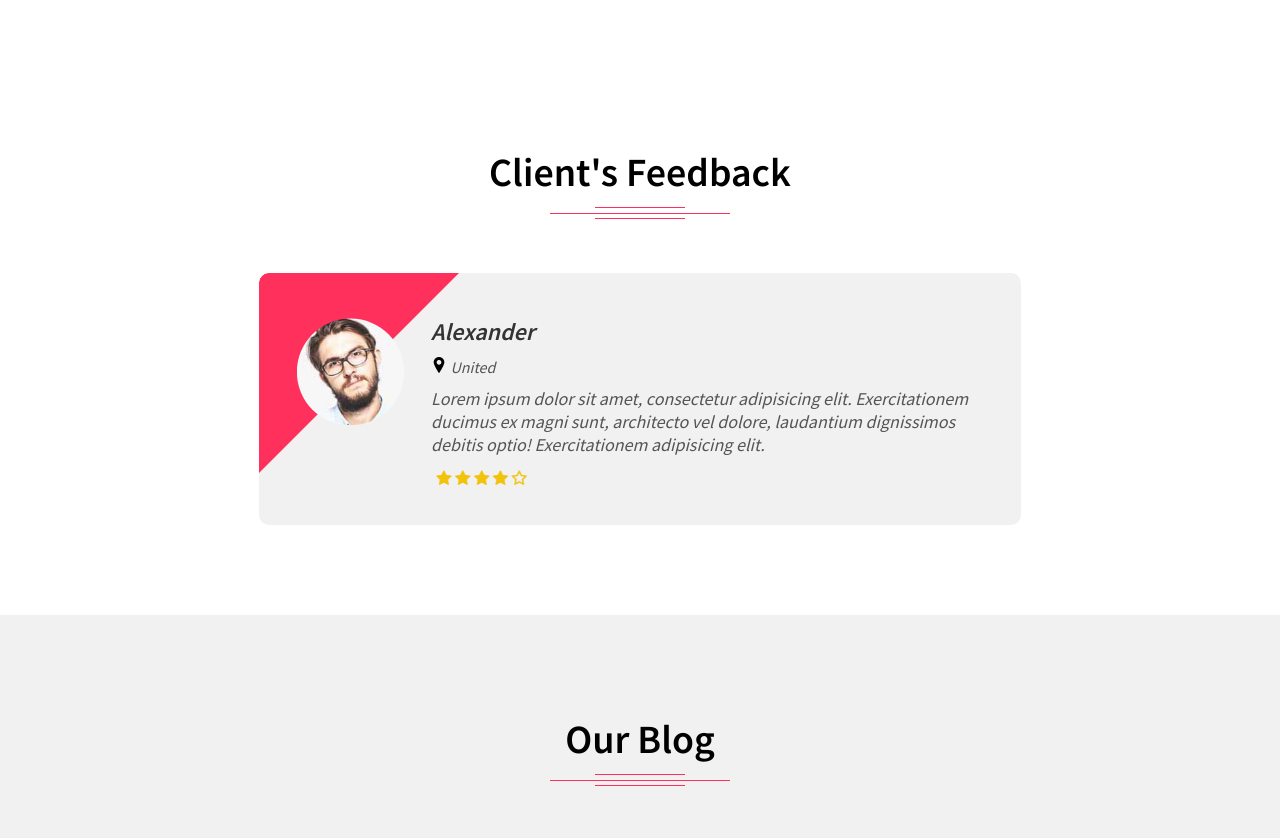
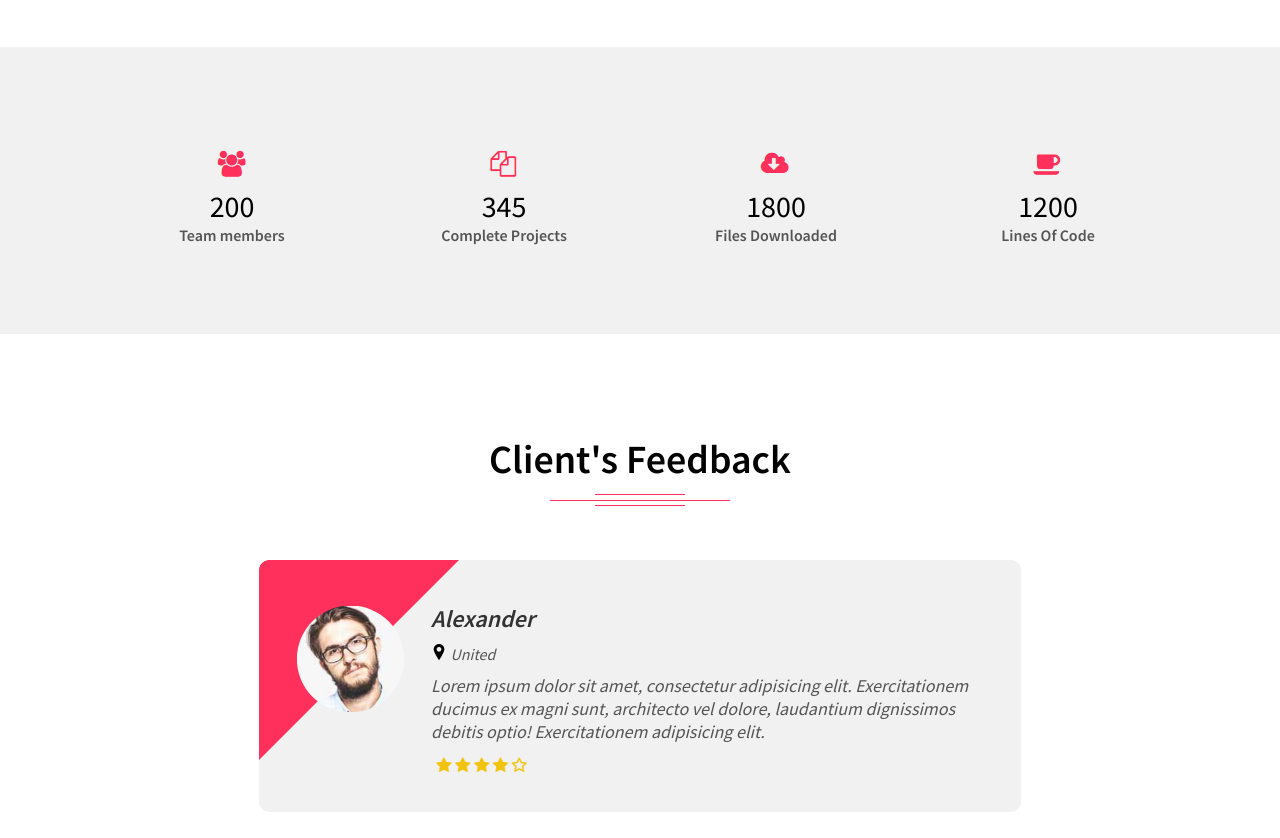
Before and after one commit to ika104/Designs-application, a plain HTML site: page Assignment 4/index.html in a window 1280 px wide. Shown: the part 2737-3575 px from the top of the page. Drawn offline with Linux system fonts and the light colour scheme.

Commit message:
Add Rating Section

```diff
--- a/Assignment 4/css/index_style.css
+++ b/Assignment 4/css/index_style.css
@@ -272,6 +272,30 @@ p {
     }
 }
 
+.rating {
+    background-color: #f1f1f1;
+}
+
+.rating .container {
+    overflow: auto;
+    padding: 7% 0px;
+    text-align: center;
+}
+
+.rate {
+    width: 25%;
+    float: left;
+}
+
+.rate span {
+    font-size: 30px;
+}
+
+.rate h3 {
+    font-size: 16px;
+    color: #555;
+}
+
 .testimonial .container {
     padding: 7% 0px;
 }
@@ -391,8 +415,6 @@ p {
 .blog .next-icon {
     width: 5%;
 }
-
-
 
 
 /* ========================================= */
@@ -571,15 +593,16 @@ p {
 
 /*======================================*/
 
+
 /*-------------------------------*/
 
-.Portfolio{
+.Portfolio {
     background-color: #fff;
     text-align: center;
     padding: 50px 0;
 }
 
-.Portfolio h2{
+.Portfolio h2 {
     padding: 20px 0;
     font-size: 40px;
     font-weight: 800;
@@ -588,9 +611,9 @@ p {
     margin-bottom: 40px;
     position: relative;
     text-transform: capitalize;
+}
 
-}
-.Portfolio h2:after{
+.Portfolio h2:after {
     content: "";
     position: absolute;
     bottom: 5px;
@@ -598,70 +621,67 @@ p {
     margin-left: 43%;
     left: 0;
     border: 1px solid #ff305b;
-
 }
 
-.Portfolio h2:before{
+.Portfolio h2:before {
     content: "";
     position: absolute;
     bottom: 0;
     left: 0;
     padding: 4px 0 5px;
     width: 8%;
-    border-style:  solid;
+    border-style: solid;
     border-color: #ff305b;
     border-width: 1px 0;
     margin-left: 46%;
 }
 
-.Portfolio-list{
-
+.Portfolio-list {
     padding-bottom: 3%;
 }
 
-.portfolio a
-{
+.portfolio a {
     text-decoration: none;
     padding: 10px 10px;
     color: #000;
     font-size: 20px;
 }
 
-.portfolio .all-btn
-{
+.portfolio .all-btn {
     color: #ff305b;
 }
-.Portfolio-list a:hover{
+
+.Portfolio-list a:hover {
     color: #ff305b
 }
 
-
-.Portfolio-items{
+.Portfolio-items {
     position: relative;
     background-color: #fff;
 }
-.item-layer{
-   width: 33.333%;
+
+.item-layer {
+    width: 33.333%;
     float: left;
-     padding: 20px;
+    padding: 20px;
     -webkit-box-sizing: border-box;
     box-sizing: border-box;
 }
 
-.Portfolio-item{
+.Portfolio-item {
     position: relative;
     -webkit-box-sizing: border-box;
     box-sizing: border-box;
-
 }
 
-.Portfolio-item img{
+.Portfolio-item img {
     width: 100%;
     cursor: pointer;
     position: relative;
 }
-.Portfolio-overlay{
-   position: absolute;
+
+.Portfolio-overlay {
+    position: absolute;
     top: 0;
     left: 0;
     opacity: 0;
@@ -671,20 +691,24 @@ p {
     -webkit-transition: opacity 1s;
     transition: opacity 1s;
 }
-.Portfolio-item:hover .Portfolio-overlay{
+
+.Portfolio-item:hover .Portfolio-overlay {
     opacity: 1;
 }
 
-.Portfolio-overlay i{
+.Portfolio-overlay i {
     position: absolute;
     bottom: 20px;
     right: 20px;
     bottom: 15px;
     color: #ff305b;
     font-size: 20px;
+}
 
-}
+
 /*----------------------------------------*/
+
+
 /* Contact Us */
 
 .contact-us {
@@ -793,12 +817,9 @@ p {
 }
 
 
+/* ======================================= */
 
 
-
-
-
-/* ======================================= */
 /* Responsive */
 
 @media screen and (max-width:900px) {
@@ -917,16 +938,13 @@ p {
         border-radius: 4px;
         margin-right: 8%;
     }
-    .item-layer{
-   width: 50%;
-
+    .item-layer {
+        width: 50%;
+    }
 }
 
+@media screen and (max-width: 600px) {
+    .item-layer {
+        width: 100%;
+    }
 }
-@media screen and (max-width: 600px) {
-      .item-layer{
-   width: 100%;
-
-}
-
-}
--- a/Assignment 4/index.html
+++ b/Assignment 4/index.html
@@ -244,6 +244,40 @@
     <!--  ====================================================         -->
     <!--        Start Contact Us    -->
 
+    <div class="rating">
+        <div class="container">
+            <div class="rate">
+                <img alt="Team Members Icon" src="icons/team-icon.png" />
+                <div>
+                    <span> 200 </span>
+                    <h3> Team members </h3>
+                </div>
+            </div>
+            <div class="rate">
+                <img alt="Files Icon" src="icons/files-icon.png" />
+                <div>
+                    <span> 345 </span>
+                    <h3> Complete Projects </h3>
+                </div>
+            </div>
+            <div class="rate">
+                <img alt="Cloud Icon" src="icons/cloud-icon.png" />
+                <div>
+                    <span> 1800 </span>
+                    <h3> Files Downloaded </h3>
+                </div>
+            </div>
+            <div class="rate">
+                <img alt="Coffee Icon" src="icons/coffee-icon.png" />
+                <div>
+                    <span> 1200 </span>
+                    <h3> Lines Of Code </h3>
+                </div>
+            </div>
+            <div class="clr"></div>
+        </div>
+    </div>
+
     <div class="testimonial">
         <div class="container">
             <h2> Client's Feedback </h2>
```
Lines whose indentation alone changed are shown as unchanged.
